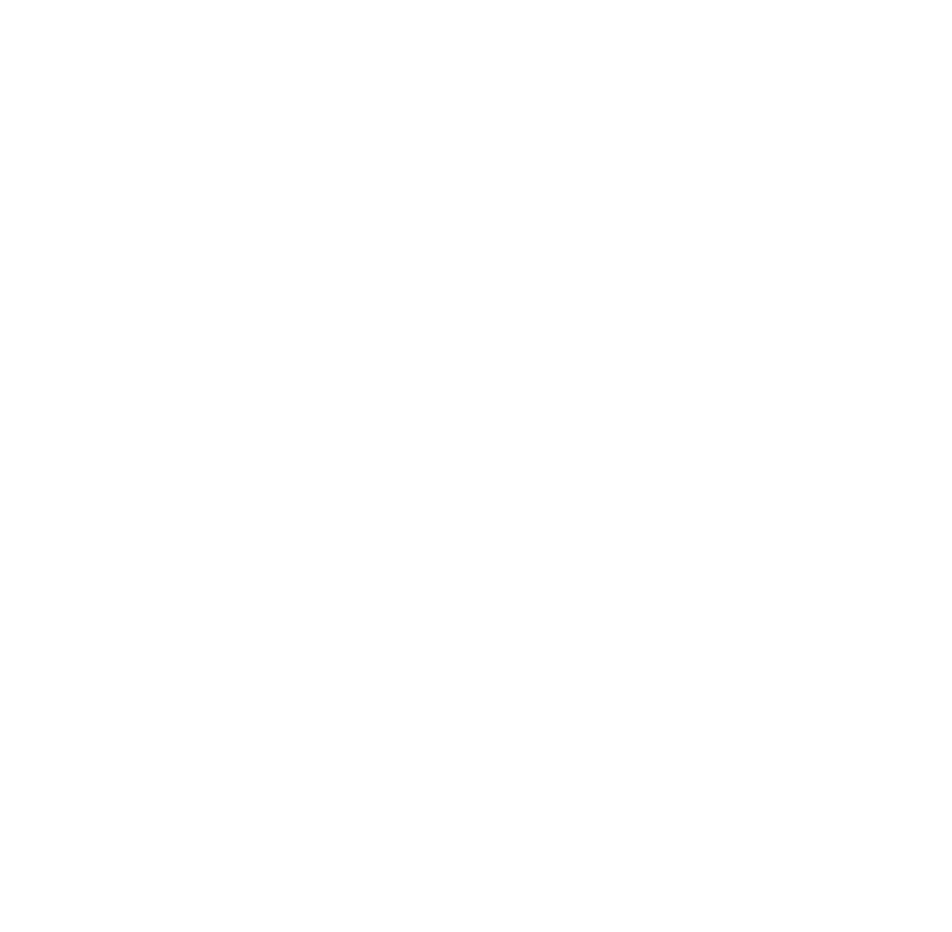
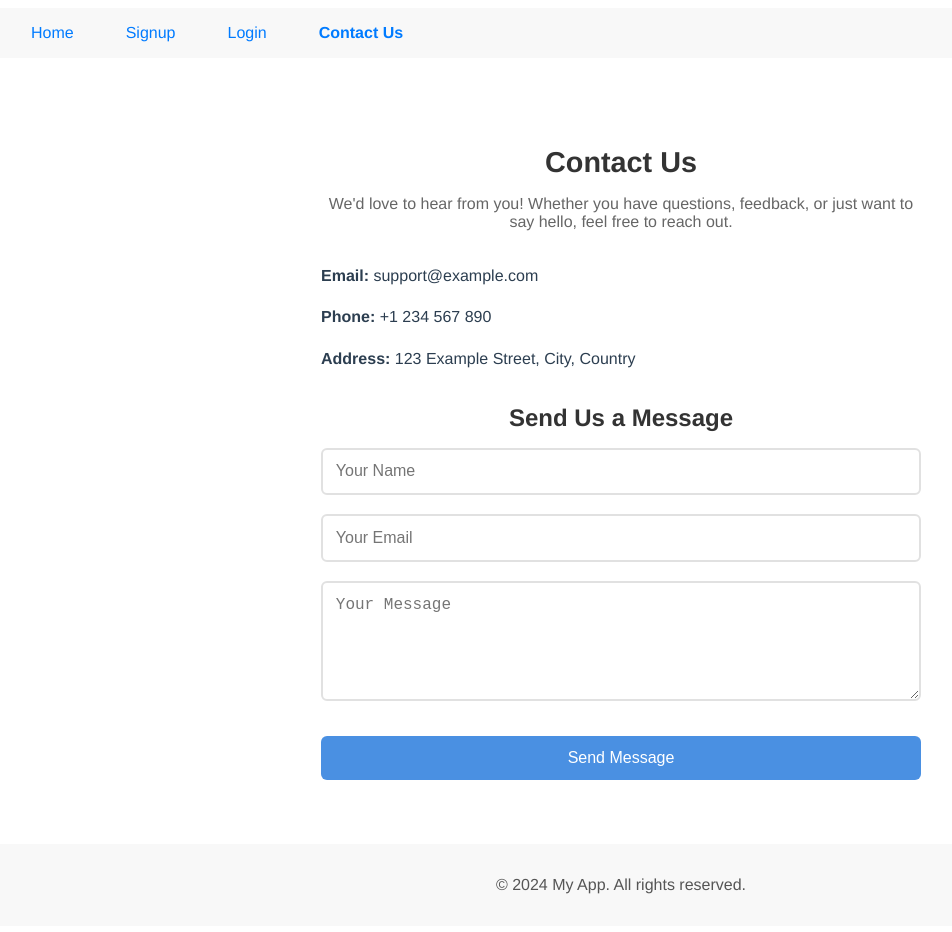
Before and after one commit to AkselK1/WAD_HW1, a Vue app in the folder projectvue/: page /contact in a window 1280 px wide. Before the commit this address had no page. Shown: the whole page, without its empty margins (19-971 px from the left). Before the commit the page ends 800 px from the top, so only its background shows below. Built offline with nearby package versions, Linux system fonts and the light colour scheme; the HTML template or start-up script is replaced by a standard one.

Commit message:
HW 4 start

```diff
--- a/projectvue/src/components/Header.vue
+++ b/projectvue/src/components/Header.vue
@@ -2,7 +2,13 @@
   <header>
     <nav>
       <router-link to="/">Home</router-link>
-        <router-link to="/signup">Signup</router-link>
+      <!-- Only show signup and login links if not authenticated -->
+      <router-link v-if="!isAuthenticated" to="/signup">Signup</router-link>
+      <router-link v-if="!isAuthenticated" to="/login">Login</router-link>
+      <router-link to="/contact">Contact Us</router-link>
+
+      <!-- Show logout button if authenticated -->
+      <button v-if="isAuthenticated" @click="logout">Logout</button>
     </nav>
   </header>
 </template>
--- /dev/null
+++ b/projectvue/src/pages/ContactPage.vue
@@ -0,0 +1,184 @@
+<template>
+  <div class="contact-us-page">
+    <Header />
+    <main class="main-content">
+      <div class="contact-us-container">
+        <h2>Contact Us</h2>
+        <p class="description">
+          We'd love to hear from you! Whether you have questions, feedback, or just want to say hello, feel free to reach out.
+        </p>
+        <div class="contact-info">
+          <p><strong>Email:</strong> support@example.com</p>
+          <p><strong>Phone:</strong> +1 234 567 890</p>
+          <p><strong>Address:</strong> 123 Example Street, City, Country</p>
+        </div>
+        <h3>Send Us a Message</h3>
+        <form @submit.prevent="submitForm" class="contact-form">
+          <div class="form-group">
+            <input
+              type="text"
+              v-model="name"
+              placeholder="Your Name"
+              required
+              class="form-input"
+            />
+          </div>
+          <div class="form-group">
+            <input
+              type="email"
+              v-model="email"
+              placeholder="Your Email"
+              required
+              class="form-input"
+            />
+          </div>
+          <div class="form-group">
+            <textarea
+              v-model="message"
+              placeholder="Your Message"
+              rows="5"
+              required
+              class="form-input"
+            ></textarea>
+          </div>
+          <button type="submit" class="submit-button">Send Message</button>
+        </form>
+      </div>
+    </main>
+    <Footer />
+  </div>
+</template>
+
+<script>
+import Header from "@/components/Header.vue";
+import Footer from "@/components/Footer.vue";
+
+export default {
+  name: "ContactUsPage",
+  components: {
+    Header,
+    Footer,
+  },
+  data() {
+    return {
+      name: "",
+      email: "",
+      message: "",
+    };
+  },
+  methods: {
+    submitForm() {
+      alert(`Thank you, ${this.name}. Your message has been sent!`);
+      this.name = "";
+      this.email = "";
+      this.message = "";
+    },
+  },
+};
+</script>
+
+<style scoped>
+.contact-us-page {
+  min-height: 100vh;
+  display: flex;
+  flex-direction: column;
+  background-color: white;
+}
+
+.main-content {
+  flex: 1;
+  display: flex;
+  justify-content: center;
+  align-items: flex-start;
+  padding: 2rem 1rem;
+}
+
+.contact-us-container {
+  width: 100%;
+  max-width: 600px;
+  padding: 2rem;
+  background: white;
+  border-radius: 10px;
+}
+
+h2 {
+  text-align: center;
+  color: #333;
+  margin-bottom: 1rem;
+  font-size: 1.8rem;
+}
+
+h3 {
+  color: #333;
+  margin-top: 2rem;
+  margin-bottom: 1rem;
+  font-size: 1.5rem;
+}
+
+.description {
+  text-align: center;
+  color: #666;
+  margin-bottom: 2rem;
+}
+
+.contact-info {
+  text-align: left;
+  margin-bottom: 2rem;
+  line-height: 1.6;
+  font-size: 1rem;
+}
+
+.contact-form {
+  display: flex;
+  flex-direction: column;
+  gap: 1.2rem;
+}
+
+.form-group {
+  display: flex;
+  flex-direction: column;
+  gap: 0.5rem;
+}
+
+.form-input {
+  padding: 0.8rem;
+  border: 2px solid #e1e1e1;
+  border-radius: 6px;
+  font-size: 1rem;
+  transition: border-color 0.3s ease;
+}
+
+.form-input:focus {
+  outline: none;
+  border-color: #4a90e2;
+  box-shadow: 0 0 0 3px rgba(74, 144, 226, 0.1);
+}
+
+.submit-button {
+  background-color: #4a90e2;
+  color: white;
+  padding: 0.8rem;
+  border: none;
+  border-radius: 6px;
+  font-size: 1rem;
+  font-weight: 500;
+  cursor: pointer;
+  transition: background-color 0.3s ease;
+  margin-top: 1rem;
+}
+
+.submit-button:hover {
+  background-color: #357abd;
+}
+
+/* Responsive Design */
+@media (max-width: 480px) {
+  .contact-us-container {
+    padding: 1.5rem;
+  }
+
+  h2 {
+    font-size: 1.5rem;
+  }
+}
+</style>
--- /dev/null
+++ b/projectvue/src/pages/LoginPage.vue
@@ -0,0 +1,192 @@
+<template>
+    <div class="login-page">
+      <Header />
+      <main class="main-content">
+        <div class="login-container">
+          <h2>Login to Your Account</h2>
+          <form @submit.prevent="loginUser" class="login-form">
+            <div class="form-group">
+              <input
+                type="email"
+                v-model="email"
+                placeholder="Email"
+                required
+                class="form-input"
+              />
+            </div>
+            <div class="form-group">
+              <input
+                type="password"
+                v-model="password"
+                placeholder="Password"
+                required
+                class="form-input"
+              />
+            </div>
+            <p v-if="errorMessage" class="error-message">{{ errorMessage }}</p>
+            <div class="button-row">
+              <button type="submit" class="button">Login</button>
+              <button type="button" @click="redirectToSignup" class="button secondary">Signup</button>
+            </div>
+          </form>
+        </div>
+      </main>
+      <Footer />
+    </div>
+  </template>
+
+  <script>
+  import Header from "@/components/Header.vue";
+  import Footer from "@/components/Footer.vue";
+
+  export default {
+    name: "LoginPage",
+    components: {
+      Header,
+      Footer,
+    },
+    data() {
+      return {
+        email: "",
+        password: "",
+        errorMessage: "",
+      };
+    },
+    methods: {
+      loginUser() {
+        if (!this.validateForm()) {
+          this.errorMessage = "Invalid email or password.";
+          return;
+        }
+
+        // Mock authentication (replace this with actual API call)
+        if (this.email === "user@example.com" && this.password === "Password123") {
+          alert("Login successful!");
+          this.$router.push("/home"); // Redirect to the homepage
+        } else {
+          this.errorMessage = "Invalid email or password.";
+        }
+      },
+      validateForm() {
+        return this.email.includes("@") && this.password.length >= 8;
+      },
+      redirectToSignup() {
+        this.$router.push("/signup"); // Redirect to the signup page
+      },
+    },
+  };
+  </script>
+
+  <style scoped>
+  .login-page {
+    min-height: 100vh;
+    display: flex;
+    flex-direction: column;
+    background-color: white;
+  }
+
+  .main-content {
+    flex: 1;
+    display: flex;
+    justify-content: center;
+    align-items: flex-start;
+    padding: 2rem 1rem;
+  }
+
+  .login-container {
+    width: 100%;
+    max-width: 400px;
+    padding: 2rem;
+    background: white;
+    border-radius: 10px;
+  }
+
+  h2 {
+    text-align: center;
+    color: #333;
+    margin-bottom: 1.5rem;
+    font-size: 1.8rem;
+  }
+
+  .login-form {
+    display: flex;
+    flex-direction: column;
+    gap: 1.2rem;
+  }
+
+  .form-group {
+    display: flex;
+    flex-direction: column;
+    gap: 0.5rem;
+  }
+
+  .form-input {
+    padding: 0.8rem;
+    border: 2px solid #e1e1e1;
+    border-radius: 6px;
+    font-size: 1rem;
+    transition: border-color 0.3s ease;
+  }
+
+  .form-input:focus {
+    outline: none;
+    border-color: #4a90e2;
+    box-shadow: 0 0 0 3px rgba(74, 144, 226, 0.1);
+  }
+
+  .button-row {
+    display: flex;
+    justify-content: space-between;
+    gap: 1rem;
+  }
+
+  .button {
+    flex: 1;
+    background-color: #4a90e2;
+    color: white;
+    padding: 0.8rem;
+    border: none;
+    border-radius: 6px;
+    font-size: 1rem;
+    font-weight: 500;
+    cursor: pointer;
+    text-align: center;
+    transition: background-color 0.3s ease;
+  }
+
+  .button:hover {
+    background-color: #357abd;
+  }
+
+  .button.secondary {
+    background-color: #f0f0f0;
+    color: #333;
+  }
+
+  .button.secondary:hover {
+    background-color: #e0e0e0;
+  }
+
+  .error-message {
+    color: #dc3545;
+    font-size: 0.9rem;
+    margin-top: -1rem;
+    margin-bottom: 1rem;
+  }
+
+  /* Responsive Design */
+  @media (max-width: 480px) {
+    .login-container {
+      padding: 1.5rem;
+    }
+
+    h2 {
+      font-size: 1.5rem;
+    }
+
+    .button-row {
+      flex-direction: column;
+      gap: 0.8rem;
+    }
+  }
+  </style>
--- a/projectvue/src/router/index.js
+++ b/projectvue/src/router/index.js
@@ -1,13 +1,34 @@
 import { createRouter, createWebHistory } from "vue-router";
 import MainPage from "@/pages/MainPage.vue";
 import SignupPage from "@/pages/SignupPage.vue";
+import LoginPage from "@/pages/LoginPage.vue";
+import ContactPage from "@/pages/ContactPage.vue";
+
+// Mock function to check if the user is authenticated (replace with real logic)
+function isAuthenticated() {
+  return localStorage.getItem('authToken') !== null; // Check if there's a stored token
+}
 
 const routes = [
-  { path: "/", component: MainPage },
+  {
+    path: "/",
+    component: MainPage,
+    beforeEnter: (to, from, next) => {
+      if (isAuthenticated()) {
+        next(); // Allow access to the home page
+      } else {
+        next("/login"); // Redirect to login page if not authenticated
+      }
+    },
+  },
   { path: "/signup", component: SignupPage },
+  { path: "/login", component: LoginPage },
+  { path: "/contact", component: ContactPage },
 ];
 
-export default createRouter({
+const router = createRouter({
   history: createWebHistory(),
   routes,
 });
+
+export default router;
```
Lines whose indentation alone changed are shown as unchanged.
